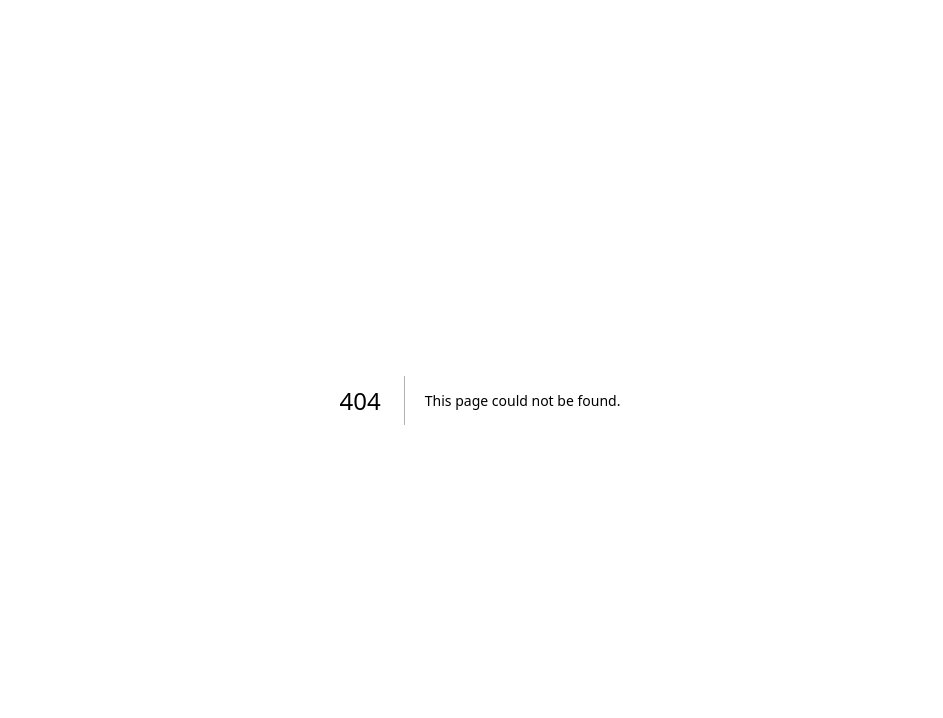
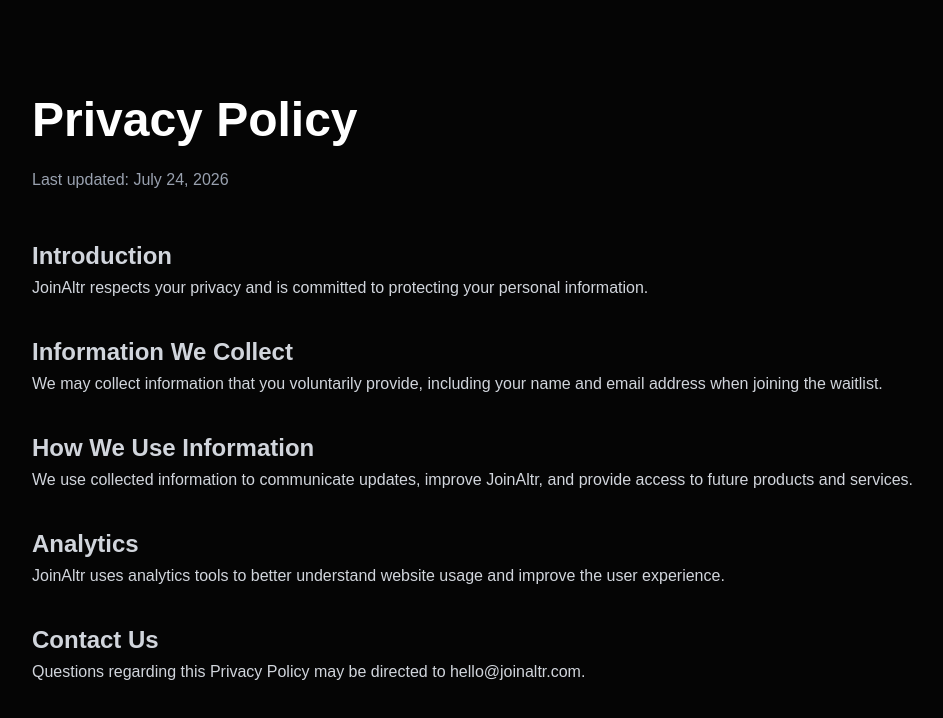
Before and after one commit to sebastian-altr/joinaltr, a Next.js app: page /privacy in a window 1280 px wide. Before the commit this address had no page. Shown: the top 718 px of the page, without its empty margins (160-1103 px from the left). Built offline with nearby package versions, Linux system fonts and the light colour scheme.

Commit message:
Describe what changed

```diff
--- a/app/page.tsx
+++ b/app/page.tsx
@@ -383,7 +383,7 @@
     </div>
   </div>
 </section>
-      <footer className="border-t border-white/10 px-6 py-10">
+     <footer className="border-t border-white/10 px-6 py-10">
   <div className="mx-auto max-w-6xl text-center">
     <h3 className="text-lg font-semibold text-white">
       JoinAltr
@@ -393,9 +393,18 @@
       The internet&apos;s home for healthy self-improvement.
     </p>
 
+    <div className="mt-6 flex justify-center gap-6 text-sm text-gray-400">
+      <a href="/">Home</a>
+      <a href="/about">About</a>
+      <a href="/communities">Communities</a>
+      <a href="/contact">Contact</a>
+      <a href="/privacy">Privacy</a>
+      <a href="/terms">Terms</a>
+    </div>
+
     <a
       href="mailto:hello@joinaltr.com"
-      className="mt-4 block text-gray-400 transition hover:text-white"
+      className="mt-6 block text-gray-400 transition hover:text-white"
     >
       hello@joinaltr.com
     </a>
--- /dev/null
+++ b/app/privacy/page.tsx
@@ -0,0 +1,63 @@
+export default function PrivacyPage() {
+  return (
+    <main className="min-h-screen bg-[#050505] px-6 py-24 text-white sm:px-10">
+      <div className="mx-auto max-w-4xl">
+        <h1 className="text-5xl font-bold">Privacy Policy</h1>
+
+        <p className="mt-6 text-gray-400">
+          Last updated: July 24, 2026
+        </p>
+
+        <div className="mt-12 space-y-8 text-gray-300 leading-8">
+          <section>
+            <h2 className="text-2xl font-semibold">Introduction</h2>
+            <p>
+              JoinAltr respects your privacy and is committed to protecting
+              your personal information.
+            </p>
+          </section>
+
+          <section>
+            <h2 className="text-2xl font-semibold">
+              Information We Collect
+            </h2>
+            <p>
+              We may collect information that you voluntarily provide,
+              including your name and email address when joining the waitlist.
+            </p>
+          </section>
+
+          <section>
+            <h2 className="text-2xl font-semibold">
+              How We Use Information
+            </h2>
+            <p>
+              We use collected information to communicate updates, improve
+              JoinAltr, and provide access to future products and services.
+            </p>
+          </section>
+
+          <section>
+            <h2 className="text-2xl font-semibold">
+              Analytics
+            </h2>
+            <p>
+              JoinAltr uses analytics tools to better understand website usage
+              and improve the user experience.
+            </p>
+          </section>
+
+          <section>
+            <h2 className="text-2xl font-semibold">
+              Contact Us
+            </h2>
+            <p>
+              Questions regarding this Privacy Policy may be directed to
+              hello@joinaltr.com.
+            </p>
+          </section>
+        </div>
+      </div>
+    </main>
+  );
+}
```
